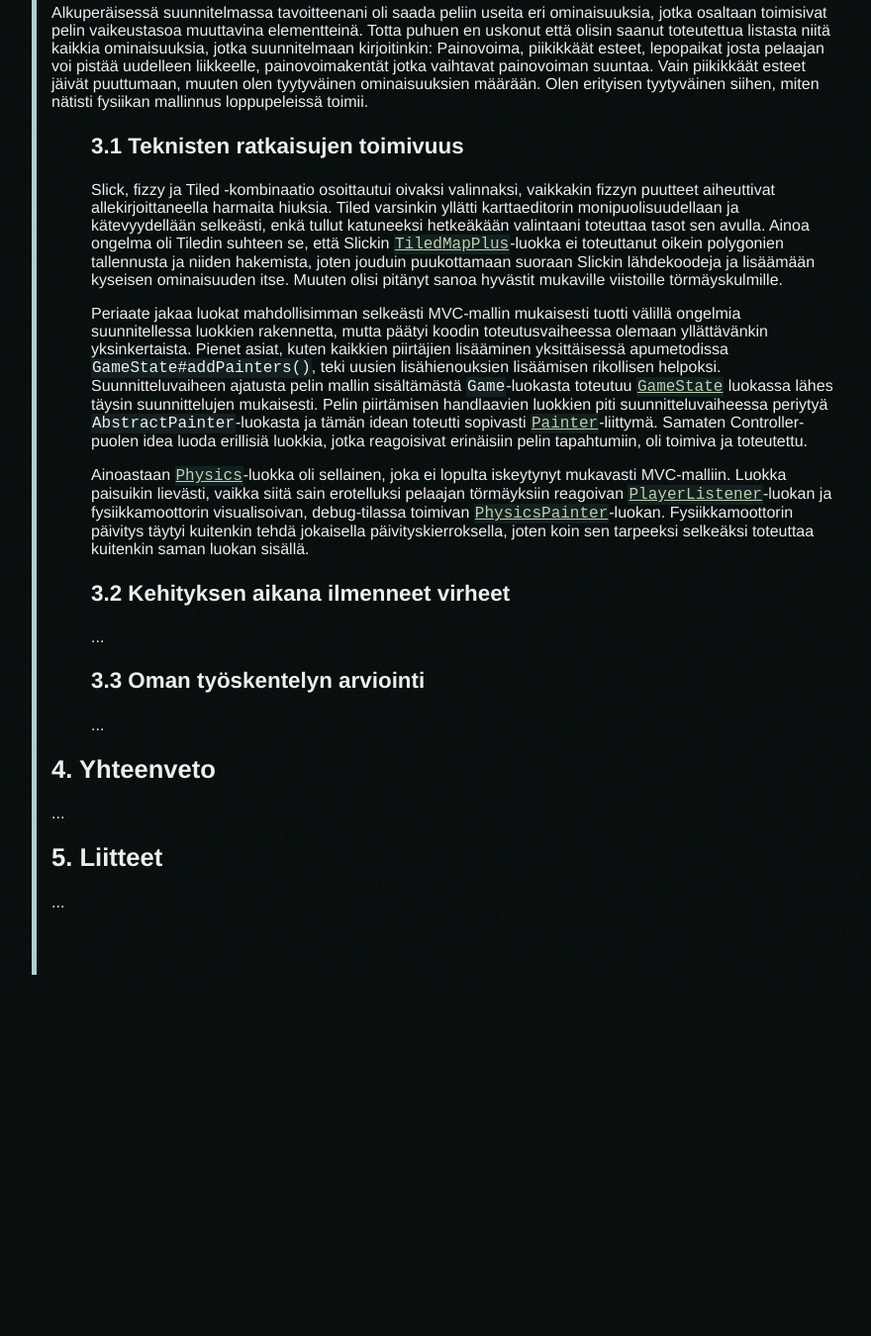
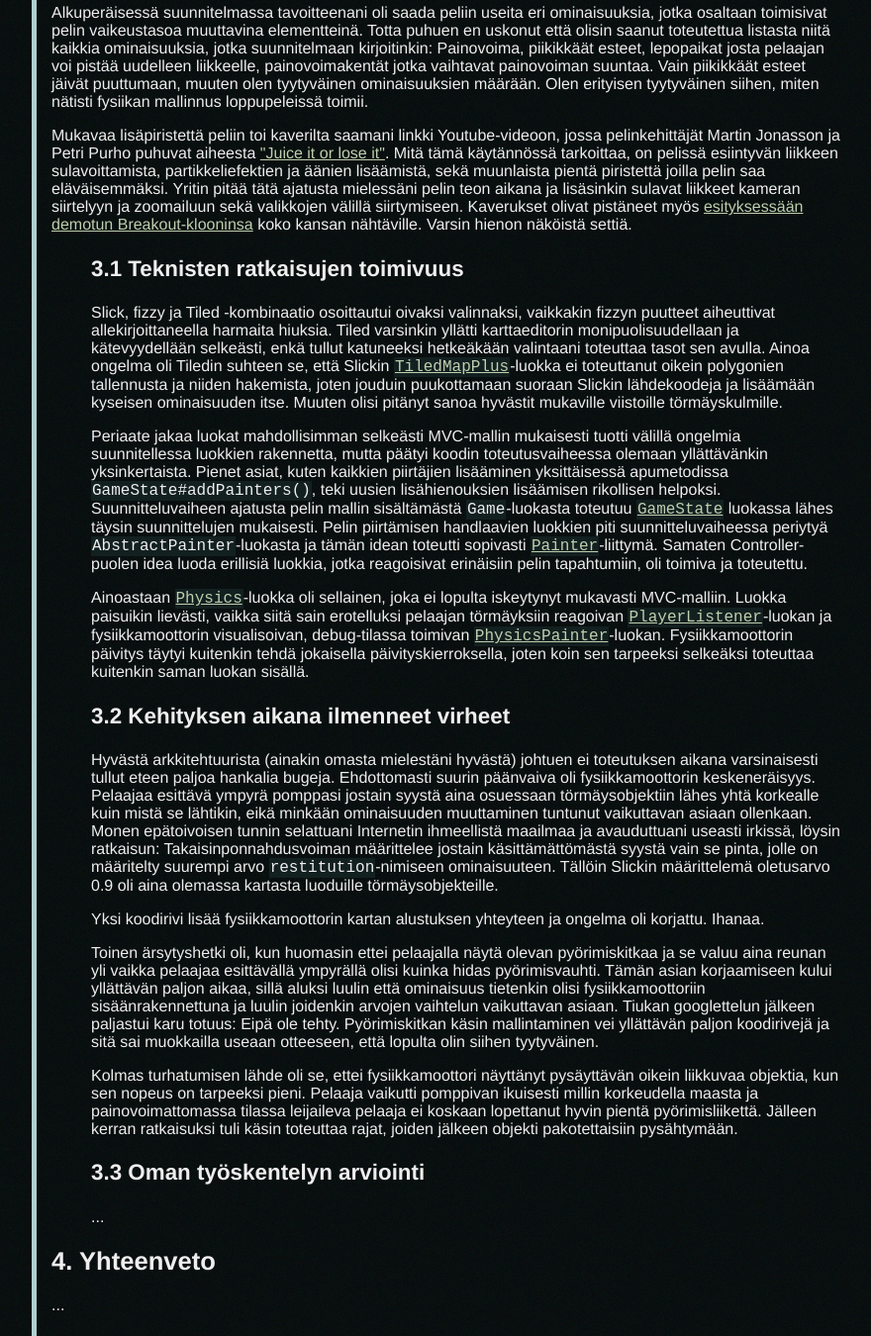
Before and after one commit to valscion/RubberBandBall, a plain HTML site: page workfiles/html/loppuraportti.html in a window 1280 px wide. Shown: the part 5620-6970 px from the top of the page at 99% size, without its empty margins (96-976 px from the left). Before the commit the page ends 6613 px from the top, so only its background shows below. Drawn offline with Linux system fonts and the light colour scheme.

Commit message:
Report: Complain about fizzy, add link to juiciness-talk.

```diff
--- a/workfiles/html/loppuraportti.html
+++ b/workfiles/html/loppuraportti.html
@@ -111,6 +111,7 @@
 
 		<h2 id="kokemukset-projektista">3. Kokemukset projektista</h2>
 		<p>Alkuperäisessä suunnitelmassa tavoitteenani oli saada peliin useita eri ominaisuuksia, jotka osaltaan toimisivat pelin vaikeustasoa muuttavina elementteinä. Totta puhuen en uskonut että olisin saanut toteutettua listasta niitä kaikkia ominaisuuksia, jotka suunnitelmaan kirjoitinkin: Painovoima, piikikkäät esteet, lepopaikat josta pelaajan voi pistää uudelleen liikkeelle, painovoimakentät jotka vaihtavat painovoiman suuntaa. Vain piikikkäät esteet jäivät puuttumaan, muuten olen tyytyväinen ominaisuuksien määrään. Olen erityisen tyytyväinen siihen, miten nätisti fysiikan mallinnus loppupeleissä toimii.</p>
+		<p>Mukavaa lisäpiristettä peliin toi kaverilta saamani linkki Youtube-videoon, jossa pelinkehittäjät Martin Jonasson ja Petri Purho puhuvat aiheesta <a href="https://www.youtube.com/watch?v=Fy0aCDmgnxg">"Juice it or lose it"</a>. Mitä tämä käytännössä tarkoittaa, on pelissä esiintyvän liikkeen sulavoittamista, partikkeliefektien ja äänien lisäämistä, sekä muunlaista pientä piristettä joilla pelin saa eläväisemmäksi. Yritin pitää tätä ajatusta mielessäni pelin teon aikana ja lisäsinkin sulavat liikkeet kameran siirtelyyn ja zoomailuun sekä valikkojen välillä siirtymiseen. Kaverukset olivat pistäneet myös <a href="http://grapefrukt.com/f/games/juicy-breakout/">esityksessään demotun Breakout-klooninsa</a> koko kansan nähtäville. Varsin hienon näköistä settiä.
 		<div class="sub">
 			<h3 id="teknisten-ratkaisujen-toimivuus">3.1 Teknisten ratkaisujen toimivuus</h3>
 			<p>Slick, fizzy ja Tiled -kombinaatio osoittautui oivaksi valinnaksi, vaikkakin fizzyn puutteet aiheuttivat allekirjoittaneella harmaita hiuksia. Tiled varsinkin yllätti karttaeditorin monipuolisuudellaan ja kätevyydellään selkeästi, enkä tullut katuneeksi hetkeäkään valintaani toteuttaa tasot sen avulla. Ainoa ongelma oli Tiledin suhteen se, että Slickin <a href="http://www.slick2d.org/javadoc/org/newdawn/slick/tiled/TiledMapPlus.html"><code>TiledMapPlus</code></a>-luokka ei toteuttanut oikein polygonien tallennusta ja niiden hakemista, joten jouduin puukottamaan suoraan Slickin lähdekoodeja ja lisäämään kyseisen ominaisuuden itse. Muuten olisi pitänyt sanoa hyvästit mukaville viistoille törmäyskulmille.</p>
@@ -118,7 +119,10 @@
 			<p>Ainoastaan <a href="../../javadoc/com/vesalaakso/rbb/model/Physics.html"><code>Physics</code></a>-luokka oli sellainen, joka ei lopulta iskeytynyt mukavasti MVC-malliin. Luokka paisuikin lievästi, vaikka siitä sain erotelluksi pelaajan törmäyksiin reagoivan <a href="../../javadoc/com/vesalaakso/rbb/controller/PlayerListener.html"><code>PlayerListener</code></a>-luokan ja fysiikkamoottorin visualisoivan, debug-tilassa toimivan <a href="../../javadoc/com/vesalaakso/rbb/view/PhysicsPainter.html"><code>PhysicsPainter</code></a>-luokan. Fysiikkamoottorin päivitys täytyi kuitenkin tehdä jokaisella päivityskierroksella, joten koin sen tarpeeksi selkeäksi toteuttaa kuitenkin saman luokan sisällä.</p>
 
 			<h3 id="kehityksen-aikana-ilmenneet-virheet">3.2 Kehityksen aikana ilmenneet virheet</h3>
-			<p>...</p>
+			<p>Hyvästä arkkitehtuurista (ainakin omasta mielestäni hyvästä) johtuen ei toteutuksen aikana varsinaisesti tullut eteen paljoa hankalia bugeja. Ehdottomasti suurin päänvaiva oli fysiikkamoottorin keskeneräisyys. Pelaajaa esittävä ympyrä pomppasi jostain syystä aina osuessaan törmäysobjektiin lähes yhtä korkealle kuin mistä se lähtikin, eikä minkään ominaisuuden muuttaminen tuntunut vaikuttavan asiaan ollenkaan. Monen epätoivoisen tunnin selattuani Internetin ihmeellistä maailmaa ja avauduttuani useasti irkissä, löysin ratkaisun: Takaisinponnahdusvoiman määrittelee jostain käsittämättömästä syystä vain se pinta, jolle on määritelty suurempi arvo <code>restitution</code>-nimiseen ominaisuuteen. Tällöin Slickin määrittelemä oletusarvo 0.9 oli aina olemassa kartasta luoduille törmäysobjekteille.</p>
+			<p>Yksi koodirivi lisää fysiikkamoottorin kartan alustuksen yhteyteen ja ongelma oli korjattu. Ihanaa.</p>
+			<p>Toinen ärsytyshetki oli, kun huomasin ettei pelaajalla näytä olevan pyörimiskitkaa ja se valuu aina reunan yli vaikka pelaajaa esittävällä ympyrällä olisi kuinka hidas pyörimisvauhti. Tämän asian korjaamiseen kului yllättävän paljon aikaa, sillä aluksi luulin että ominaisuus tietenkin olisi fysiikkamoottoriin sisäänrakennettuna ja luulin joidenkin arvojen vaihtelun vaikuttavan asiaan. Tiukan googlettelun jälkeen paljastui karu totuus: Eipä ole tehty. Pyörimiskitkan käsin mallintaminen vei yllättävän paljon koodirivejä ja sitä sai muokkailla useaan otteeseen, että lopulta olin siihen tyytyväinen.</p>
+			<p>Kolmas turhatumisen lähde oli se, ettei fysiikkamoottori näyttänyt pysäyttävän oikein liikkuvaa objektia, kun sen nopeus on tarpeeksi pieni. Pelaaja vaikutti pomppivan ikuisesti millin korkeudella maasta ja painovoimattomassa tilassa leijaileva pelaaja ei koskaan lopettanut hyvin pientä pyörimisliikettä. Jälleen kerran ratkaisuksi tuli käsin toteuttaa rajat, joiden jälkeen objekti pakotettaisiin pysähtymään.</p>
 
 			<h3 id="oman-tyoskentelyn-arviointi">3.3 Oman työskentelyn arviointi</h3>
 			<p>...</p>
```
